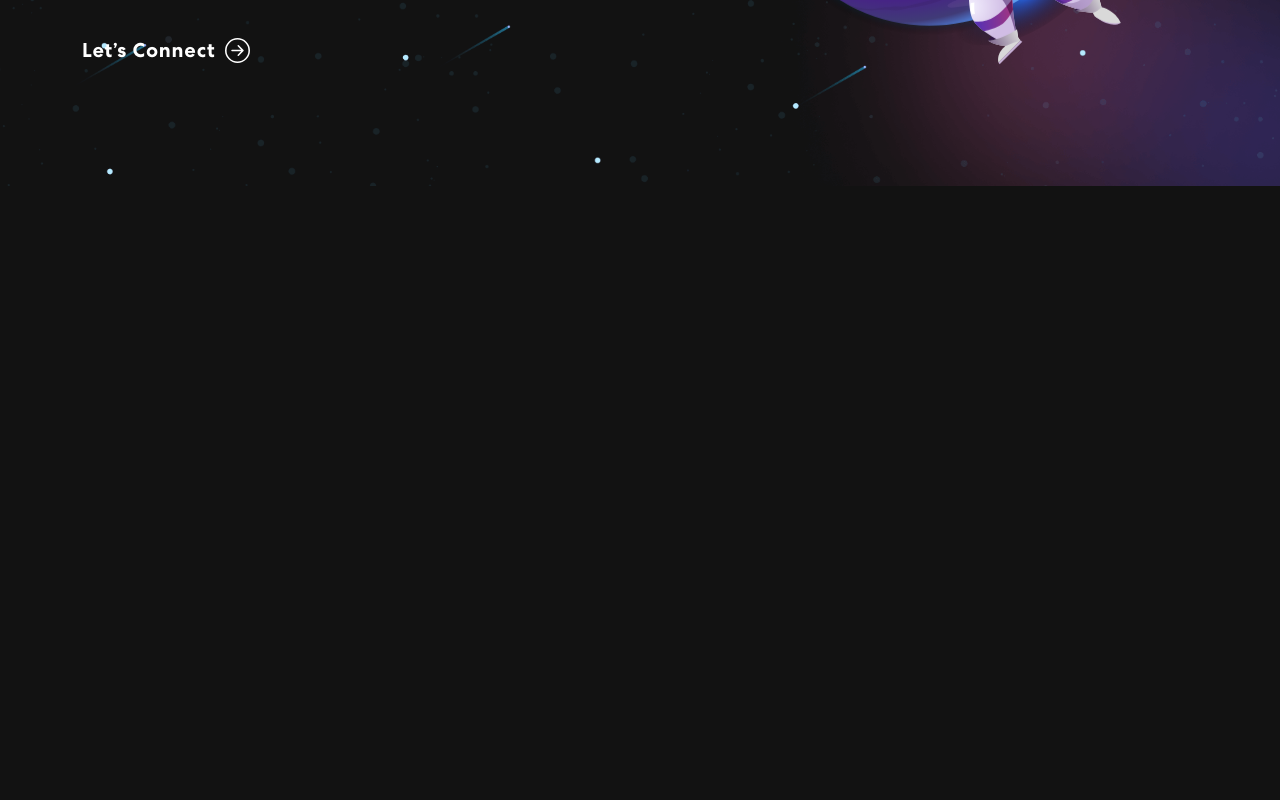
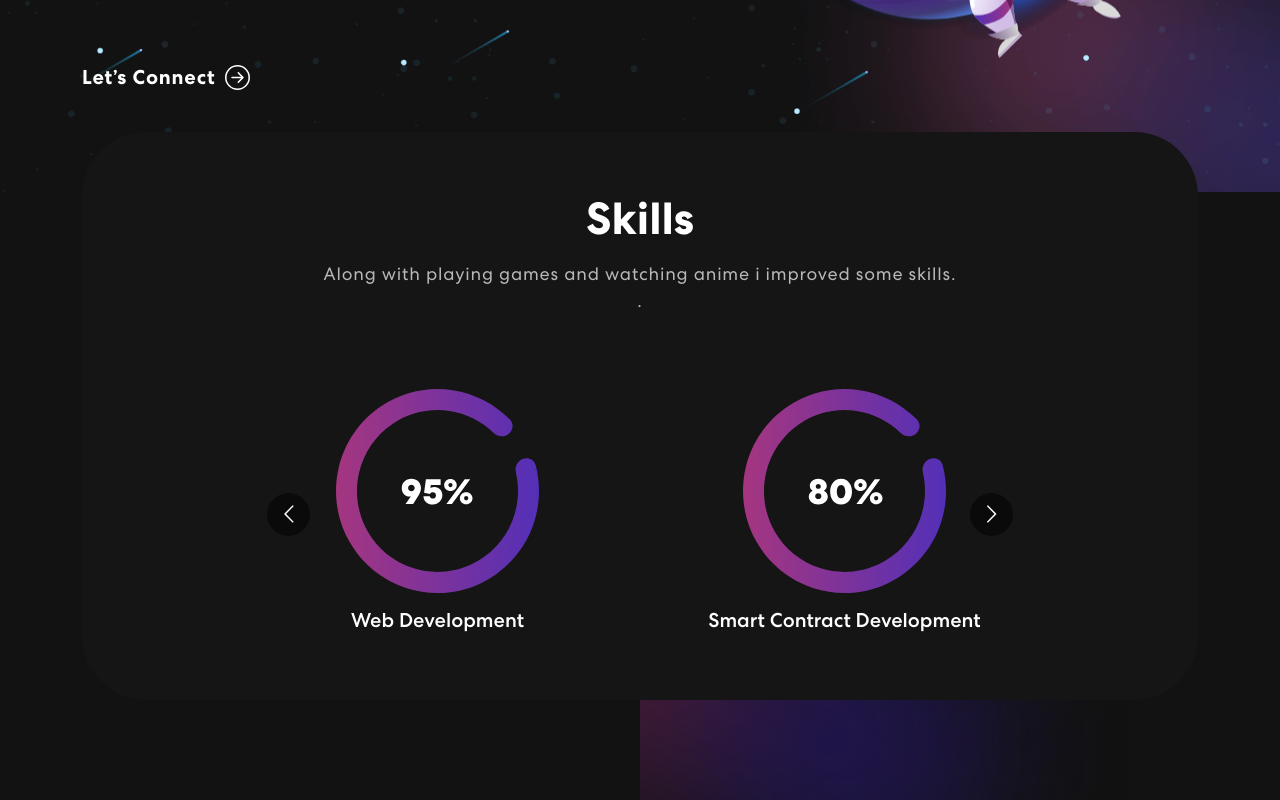
Before and after one commit to debadityasingh8972/personal-portfolio, a React (Create React App) app: page / in a window 1280 px wide. Shown: the part 580-1380 px from the top of the page. Before the commit the page ends 800 px from the top, so only its background shows below. Built offline with nearby package versions, Linux system fonts and the light colour scheme.

Commit message:
Skills Section and stylling Added

```diff
--- a/package.json
+++ b/package.json
@@ -11,6 +11,7 @@
     "react-bootstrap": "^2.7.2",
     "react-bootstrap-icons": "^1.10.2",
     "react-dom": "^18.2.0",
+    "react-multi-carousel": "^2.8.2",
     "react-on-screen": "^2.1.1",
     "react-scripts": "5.0.1",
     "web-vitals": "^2.1.4"
--- a/src/App.css
+++ b/src/App.css
@@ -303,6 +303,46 @@
   border-right: 0.08em solid #666;
 }
 
+/***** Skills Css *****/
+.skill {
+  padding: 0 0 50px 0;
+  position: relative;
+}
+.skill-bx {
+  background: #151515;
+  border-radius: 64px;
+  text-align: center;
+  padding: 60px 50px;
+  margin-top: -60px;
+}
+.skill h2 {
+	font-size: 45px;
+	font-weight: 700;
+}
+.skill p {
+    color: #B8B8B8;
+    font-size: 18px;
+    letter-spacing: 0.8px;
+    line-height: 1.5em;
+    margin: 14px 0 75px 0;
+}
+.skill-slider {
+  width: 80%;
+  margin: 0 auto;
+  position: relative;
+}
+.skill-slider .item img {
+  width: 50%;
+  margin: 0 auto 15px auto;
+}
+.background-image-left {
+  top: 28%;
+  position: absolute;
+  bottom: 0;
+  width: 40%;
+  z-index: -4;
+}
+
 .App {
   text-align: center;
 }
--- a/src/App.js
+++ b/src/App.js
@@ -3,12 +3,14 @@
 import 'bootstrap/dist/css/bootstrap.min.css';
 import { NavBar } from "./components/NavBar";
 import { Banner } from "./components/Banner";
+import { Skills } from "./components/Skills";
 
 function App() {
   return (
     <div className="App">
       <NavBar />
       <Banner/>
+      <Skills/>
     </div>
   );
 }
--- a/src/components/Banner.js
+++ b/src/components/Banner.js
@@ -57,7 +57,7 @@
                         <div className={isVisible ? "animate__animated animate__fadeIn" : ""}> */}
                             <span className="tagline">Welcome to my Space</span>
                             <h1>{`Hi! I'm Debaditya `} <span className="txt-rotate" dataPeriod="1000" data-rotate='[ "Web Developer", "Web Designer", "Software Engineer", "Upcoming Web3 Developer" ]'><span className="wrap">{text}</span></span></h1>
-                            <p>A passionate Full Stack Software Developer having experience of building Web applications with JavaScript/React.js/Next.js and some other frameworks. Aspiring Web3 Technology.</p>
+                            <p>A passionate Front end Software Developer having experience of building Web applications with JavaScript/React.js/Next.js, Node.js, MongoDB and some other frameworks. Aspiring Web3 Technology.</p>
                             <button onClick={() => console.log('connect')}>Let’s Connect <ArrowRightCircle size={25} /></button>
                         {/* </div>} */}
                         </TrackVisibility>
--- /dev/null
+++ b/src/components/Skills.js
@@ -0,0 +1,64 @@
+import meter1 from "../assets/img/meter1.svg";
+import meter2 from "../assets/img/meter2.svg";
+import meter3 from "../assets/img/meter3.svg";
+import Carousel from 'react-multi-carousel';
+import 'react-multi-carousel/lib/styles.css';
+import arrow1 from "../assets/img/arrow1.svg";
+import arrow2 from "../assets/img/arrow2.svg";
+import colorSharp from "../assets/img/color-sharp.png"
+
+export const Skills = () => {
+    const responsive = {
+        superLargeDesktop: {
+        // the naming can be any, depends on you.
+            breakpoint: { max: 4000, min: 3000 },
+            items: 5
+        },
+        desktop: {
+            breakpoint: { max: 3000, min: 1024 },
+            items: 3
+        },
+        tablet: {
+            breakpoint: { max: 1024, min: 464 },
+            items: 2
+        },
+        mobile: {
+            breakpoint: { max: 464, min: 0 },
+            items: 1
+        }
+    };
+
+  return (
+    <section className="skill" id="skills">
+        <div className="container">
+            <div className="row">
+                <div className="col-12">
+                    <div className="skill-bx wow zoomIn">
+                        <h2>Skills</h2>
+                        <p> Along with playing games and watching anime i improved some skills. <br></br>.</p>
+                        <Carousel responsive={responsive} infinite={true} className="owl-carousel owl-theme skill-slider">
+                            <div className="item">
+                                <img src={meter1} alt="Image" />
+                                <h5>Web Development</h5>
+                            </div>
+                            <div className="item">
+                                <img src={meter2} alt="Image" />
+                                <h5>Smart Contract Development</h5>
+                            </div>
+                            <div className="item">
+                                <img src={meter3} alt="Image" />
+                                <h5>Web Design</h5>
+                            </div>
+                            <div className="item">
+                                <img src={meter2} alt="Image" />
+                                <h5>Back-end Development</h5>
+                            </div>
+                        </Carousel>
+                    </div>
+                </div>
+            </div>
+        </div>
+        <img className="background-image-left" src={colorSharp} alt="Image" />
+    </section>
+  )
+}
```
Also changed, not shown: 1 other file (tests, documents, lock files or other folders).
